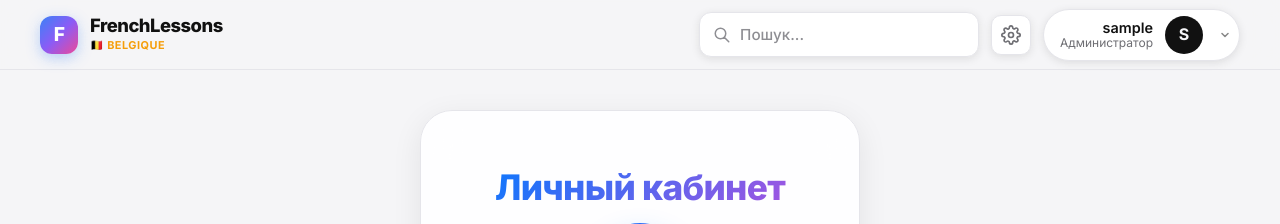
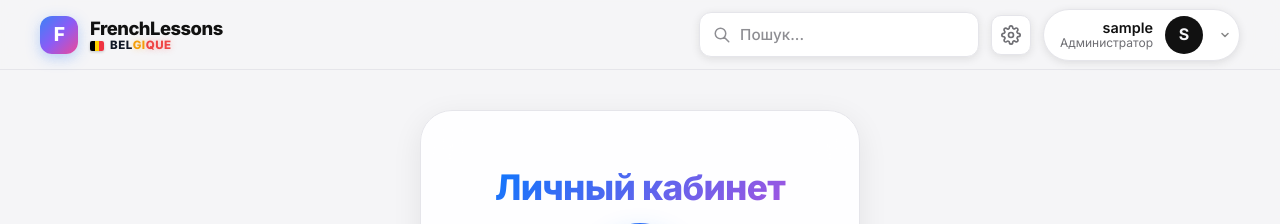
Before and after one commit to bohdanadamenko/Learn_French, a Django app: page /auth/profile/ in a window 1280 px wide. Shown: the top 224 px of the page. Run offline with Django 4.2, Linux system fonts and the light colour scheme; the visitor is signed in with stand-in values (Sample User, id 1); some libraries are stand-ins or nearby versions.

Commit message:
style(brand): style 'Belgique' badge with official Belgian national tricolor (black, yellow, red)

```diff
--- a/apps/core/static/core/css/styles_unified.css
+++ b/apps/core/static/core/css/styles_unified.css
@@ -233,14 +233,77 @@ body {
 }
 
 .brand-badge {
-    font-size: 0.68rem;
-    font-weight: 700;
-    color: #F59E0B;
-    letter-spacing: 0.5px;
+    font-size: 0.72rem;
+    font-weight: 800;
+    letter-spacing: 0.6px;
     text-transform: uppercase;
     display: inline-flex;
     align-items: center;
-    gap: 4px;
+    gap: 6px;
+    line-height: 1;
+}
+
+.belgian-flag-mini {
+    display: inline-flex;
+    width: 14px;
+    height: 10px;
+    border-radius: 2px;
+    overflow: hidden;
+    box-shadow: 0 1px 3px rgba(0, 0, 0, 0.2);
+    flex-shrink: 0;
+}
+
+.flag-stripe {
+    flex: 1;
+    height: 100%;
+}
+
+.stripe-black {
+    background-color: #000000;
+}
+
+.stripe-yellow {
+    background-color: #FFD100;
+}
+
+.stripe-red {
+    background-color: #EF3340;
+}
+
+.badge-text {
+    display: inline-flex;
+    letter-spacing: 0.5px;
+    font-weight: 800;
+}
+
+.t-black {
+    color: #111827;
+    transition: color 0.3s ease;
+}
+
+[data-theme="dark"] .t-black {
+    color: #E2E8F0;
+    text-shadow: 0 0 4px rgba(255, 255, 255, 0.2);
+}
+
+.t-yellow {
+    color: #F59E0B;
+    text-shadow: 0 0 6px rgba(245, 158, 11, 0.35);
+}
+
+[data-theme="dark"] .t-yellow {
+    color: #FCD34D;
+    text-shadow: 0 0 8px rgba(252, 211, 77, 0.4);
+}
+
+.t-red {
+    color: #EF4444;
+    text-shadow: 0 0 6px rgba(239, 68, 68, 0.35);
+}
+
+[data-theme="dark"] .t-red {
+    color: #F87171;
+    text-shadow: 0 0 8px rgba(248, 113, 113, 0.4);
 }
 
 .top-actions {
--- a/apps/core/templates/components/header.html
+++ b/apps/core/templates/components/header.html
@@ -15,7 +15,14 @@
                 <div class="brand-icon">F</div>
                 <div class="brand-info">
                     <span class="brand-text">FrenchLessons</span>
-                    <span class="brand-badge">🇧🇪 Belgique</span>
+                    <span class="brand-badge belgian-tricolor">
+                        <span class="belgian-flag-mini" aria-hidden="true">
+                            <span class="flag-stripe stripe-black"></span>
+                            <span class="flag-stripe stripe-yellow"></span>
+                            <span class="flag-stripe stripe-red"></span>
+                        </span>
+                        <span class="badge-text"><span class="t-black">Bel</span><span class="t-yellow">gi</span><span class="t-red">que</span></span>
+                    </span>
                 </div>
             </a>
         </div>
--- a/apps/core/templates/core/index.html
+++ b/apps/core/templates/core/index.html
@@ -8,7 +8,7 @@
     <title>FrenchLessons</title>
     <link rel="icon" type="image/png" href="{% static 'favicon.ico' %}">
     <link rel="apple-touch-icon" href="{% static 'apple-touch-icon.png' %}">
-    <link rel="stylesheet" href="{% static 'core/css/styles_unified.css' %}?v=11">
+    <link rel="stylesheet" href="{% static 'core/css/styles_unified.css' %}?v=12">
     <script>
         // Apply saved theme immediately to prevent flashing
         const savedTheme = localStorage.getItem('preferredTheme') || 'light';
```
